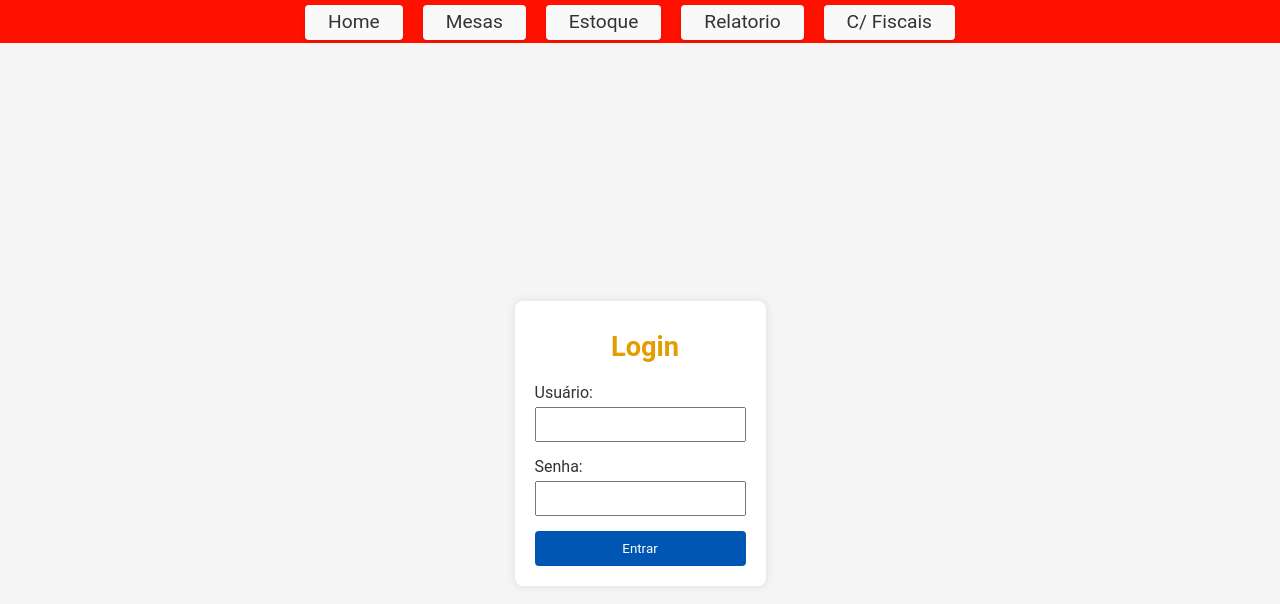
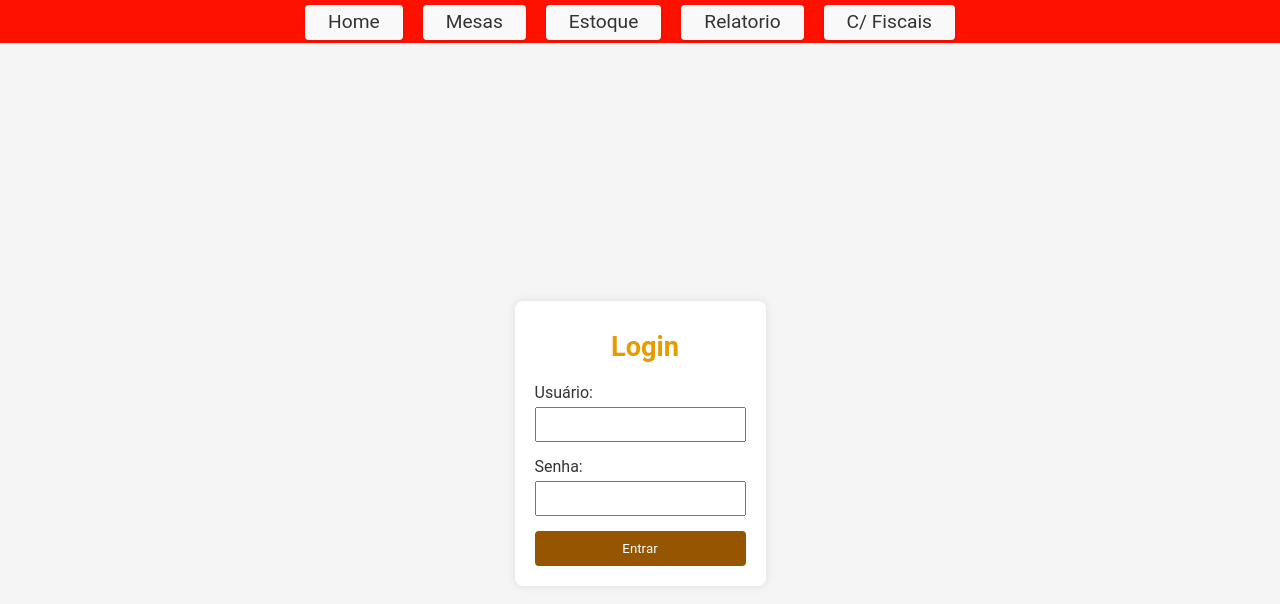
Before and after one commit to MateusProDev/sigpar, a React (Create React App) app in the folder my-app/: page /login in a window 1280 px wide. In both pictures the pointer is over the button "Entrar". Shown: the top 604 px of the page. Built offline with nearby package versions, Linux system fonts and the light colour scheme.

Commit message:
add estilo de alguns buttons

```diff
--- a/my-app/src/components/Login/Login.css
+++ b/my-app/src/components/Login/Login.css
@@ -36,7 +36,7 @@
   button {
     width: 100%;
     padding: 10px;
-    background-color: #007bff;
+    background-color: #e49c01;
     color: #fff;
     border: none;
     border-radius: 4px;
@@ -44,5 +44,5 @@
   }
 
   button:hover {
-    background-color: #0056b3;
+    background-color: #965500;
   }
--- a/my-app/src/index.css
+++ b/my-app/src/index.css
@@ -191,7 +191,7 @@ ul li button:hover {
 }
 
 .juntar-mesas-container button:hover {
-  background-color: #0056b3;
+  background-color: #965500;
 }
 
 .relatorio-mensal-container {
```
